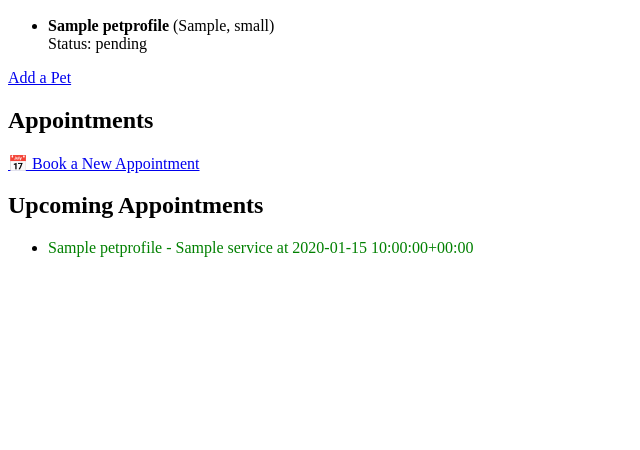
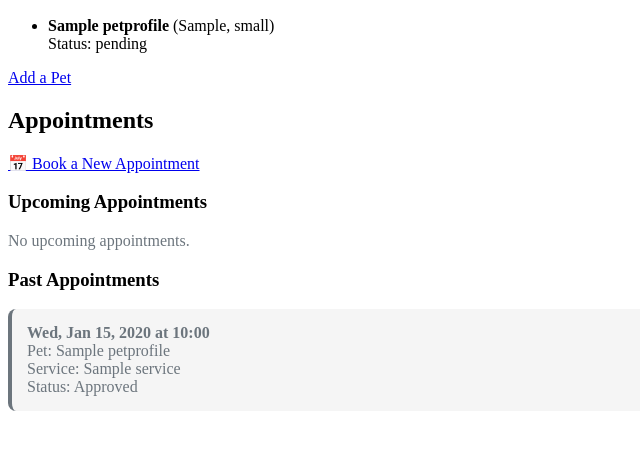
Before and after one commit to Kerem-Haeger/dog_booking_system, a Django app: page /client/ in a window 1280 px wide. Shown: the part 192-642 px from the top of the page, without its empty margins (0-640 px from the left). Run offline with Django 4.2, Linux system fonts and the light colour scheme; a user stored in the database is signed in; tables that the repository leaves empty hold one stand-in row (values such as "Sample post").

Commit message:
Add cancellation function for clients

```diff
--- a/booking_system/settings.py
+++ b/booking_system/settings.py
@@ -27,7 +27,7 @@ BASE_DIR = Path(__file__).resolve().parent.parent
 SECRET_KEY = os.environ.get("SECRET_KEY")
 
 # SECURITY WARNING: don't run with debug turned on in production!
-DEBUG = False
+DEBUG = True
 
 ALLOWED_HOSTS = [
     '.herokuapp.com',
--- a/core/templates/core/client_dashboard.html
+++ b/core/templates/core/client_dashboard.html
@@ -29,26 +29,189 @@
     <a href="{% url 'book_appointment' %}">📅 Book a New Appointment</a>
 </p>
 
-<h2>Upcoming Appointments</h2>
+<h3>Upcoming Appointments</h3>
 
-{% if appointments %}
-<ul>
-    {% for appt in appointments %}
-    <li>
-        <span style="
-    {% if appt.status == 'approved' %}color: green;
-    {% elif appt.status == 'pending' %}color: orange;
-    {% elif appt.status == 'rejected' %}color: red;
-    {% else %}color: black;
-    {% endif %}
-">
-            {{ appt }}
+{% if upcoming_appointments %}
+<div class="appointments-list">
+    {% for appt in upcoming_appointments %}
+    <div class="appointment-item upcoming">
+        <span class="appointment-status status-{{ appt.status }}">
+            <strong>{{ appt.appointment_time|date:"D, M j, Y" }} at {{ appt.appointment_time|time:"H:i" }}</strong><br>
+            Pet: {{ appt.pet_profile.name }}<br>
+            Service: {{ appt.service.name }}<br>
+            Status:
+            <span class="
+                {% if appt.status == 'approved' %}text-success
+                {% elif appt.status == 'pending' %}text-warning
+                {% elif appt.status == 'rejected' %}text-danger
+                {% elif appt.status == 'cancelled' %}text-muted
+                {% else %}text-muted
+                {% endif %}
+            ">
+                {{ appt.status|title }}
+            </span>
+            {% if appt.assigned_employee %}
+            <br>Assigned to:
+            {{ appt.assigned_employee.user.get_full_name|default:appt.assigned_employee.user.username }}
+            {% endif %}
+
+            <!-- Cancellation Option - Only for approved appointments -->
+            {% if appt.status == 'approved' %}
+            {% if appt.can_cancel %}
+            <br><a href="{% url 'cancel_appointment' appt.id %}" class="btn btn-cancel-neutral">Cancel</a>
+            {% else %}
+            <br><button class="btn btn-cancel-disabled" disabled
+                title="Cannot cancel within 24 hours - Contact business directly">Cancel</button>
+            {% endif %}
+            {% endif %}
         </span>
-    </li>
+    </div>
     {% endfor %}
-</ul>
+</div>
 {% else %}
-<p>No upcoming appointments.</p>
+<p class="text-muted">No upcoming appointments.</p>
 {% endif %}
 
+<h3>Past Appointments</h3>
+
+{% if past_appointments %}
+<div class="appointments-list past-appointments">
+    {% for appt in past_appointments %}
+    <div class="appointment-item past">
+        <span class="appointment-status-past">
+            <strong>{{ appt.appointment_time|date:"D, M j, Y" }} at {{ appt.appointment_time|time:"H:i" }}</strong><br>
+            Pet: {{ appt.pet_profile.name }}<br>
+            Service: {{ appt.service.name }}<br>
+            Status: {{ appt.status|title }}
+            {% if appt.assigned_employee %}
+            <br>Assigned to:
+            {{ appt.assigned_employee.user.get_full_name|default:appt.assigned_employee.user.username }}
+            {% endif %}
+        </span>
+    </div>
+    {% endfor %}
+</div>
+{% else %}
+<p class="text-muted">No past appointments.</p>
+{% endif %}
+
+<style>
+    .appointments-list {
+        margin: 15px 0;
+    }
+
+    .appointment-item {
+        padding: 15px;
+        margin: 10px 0;
+        border-radius: 8px;
+        border-left: 4px solid;
+    }
+
+    .appointment-item.upcoming {
+        background-color: #f8f9fa;
+        border-left-color: #007bff;
+    }
+
+    .appointment-item.past {
+        background-color: #f5f5f5;
+        border-left-color: #6c757d;
+        color: #6c757d;
+    }
+
+    .appointment-status {
+        display: block;
+    }
+
+    .appointment-status-past {
+        display: block;
+        color: #6c757d;
+    }
+
+    .text-success {
+        color: #28a745 !important;
+    }
+
+    .text-warning {
+        color: #ffc107 !important;
+    }
+
+    .text-danger {
+        color: #dc3545 !important;
+    }
+
+    .text-muted {
+        color: #6c757d !important;
+    }
+
+    .past-appointments .text-success,
+    .past-appointments .text-warning,
+    .past-appointments .text-danger {
+        color: #6c757d !important;
+    }
+
+    .btn-cancel {
+        display: inline-block;
+        padding: 4px 8px;
+        margin-top: 8px;
+        font-size: 12px;
+        color: #fff;
+        background-color: #dc3545;
+        border: 1px solid #dc3545;
+        border-radius: 4px;
+        text-decoration: none;
+        cursor: pointer;
+    }
+
+    .btn-cancel:hover {
+        background-color: #c82333;
+        border-color: #bd2130;
+        text-decoration: none;
+        color: #fff;
+    }
+
+    .btn-cancel-neutral {
+        display: inline-block;
+        padding: 4px 12px;
+        margin-top: 8px;
+        font-size: 12px;
+        color: #6c757d;
+        background-color: #f8f9fa;
+        border: 1px solid #dee2e6;
+        border-radius: 4px;
+        text-decoration: none;
+        cursor: pointer;
+    }
+
+    .btn-cancel-neutral:hover {
+        background-color: #e9ecef;
+        border-color: #adb5bd;
+        text-decoration: none;
+        color: #495057;
+    }
+
+    .btn-cancel-disabled {
+        display: inline-block;
+        padding: 4px 12px;
+        margin-top: 8px;
+        font-size: 12px;
+        color: #6c757d;
+        background-color: #e9ecef;
+        border: 1px solid #dee2e6;
+        border-radius: 4px;
+        cursor: not-allowed;
+        opacity: 0.6;
+    }
+
+    .warning-text {
+        font-size: 12px;
+        color: #856404;
+        background-color: #fff3cd;
+        padding: 4px 8px;
+        border-radius: 4px;
+        display: inline-block;
+        margin-top: 8px;
+        border: 1px solid #ffeaa7;
+    }
+</style>
+
 {% endblock %}
--- a/core/urls.py
+++ b/core/urls.py
@@ -14,6 +14,8 @@ urlpatterns = [
     path('client/pets/add/', views.add_pet, name='add_pet'),
     path('client/appointments/book/', views.book_appointment,
          name='book_appointment'),
+    path('client/appointments/cancel/<int:appointment_id>/',
+         views.cancel_appointment, name='cancel_appointment'),
     path('ajax/available-slots/', fetch_available_slots,
          name='fetch_available_slots'),
     path('employee/', views.employee_dashboard, name='employee_dashboard'),
--- a/core/views/__init__.py
+++ b/core/views/__init__.py
@@ -1,5 +1,7 @@
 # Import all views for backward compatibility
-from .client_views import client_dashboard, add_pet, book_appointment
+from .client_views import (
+    client_dashboard, add_pet, book_appointment, cancel_appointment
+)
 from .employee_views import employee_dashboard
 from .manager_views import (
     manager_dashboard, approve_pets, approve_appointments
@@ -49,6 +51,7 @@ __all__ = [
     'client_dashboard',
     'add_pet',
     'book_appointment',
+    'cancel_appointment',
     'employee_dashboard',
     'manager_dashboard',
     'approve_pets',
--- a/core/views/client_views.py
+++ b/core/views/client_views.py
@@ -1,8 +1,8 @@
 from django.contrib import messages
 from django.contrib.auth.decorators import login_required
-from django.shortcuts import redirect, render
+from django.shortcuts import redirect, render, get_object_or_404
 from django.utils import timezone
-from datetime import datetime
+from datetime import datetime, timedelta
 
 from ..models import PetProfile, Appointment, ServicePrice
 from ..forms import PetProfileForm, AppointmentForm
@@ -12,13 +12,33 @@ from ..forms import PetProfileForm, AppointmentForm
 def client_dashboard(request):
     """Dashboard view for clients showing their pets and appointments"""
     pets = PetProfile.objects.filter(user=request.user)
-    appointments = Appointment.objects.filter(
-        pet_profile__user=request.user
-    ).order_by('appointment_time')
+
+    # Get current datetime
+    now = timezone.now()
+
+    # Separate upcoming and past appointments
+    upcoming_appointments = Appointment.objects.filter(
+        pet_profile__user=request.user,
+        appointment_time__gte=now
+    ).order_by('appointment_time')  # Nearest first
+
+    past_appointments = Appointment.objects.filter(
+        pet_profile__user=request.user,
+        appointment_time__lt=now
+    ).order_by('-appointment_time')  # Most recent first
+
+    # Add cancellation eligibility to upcoming appointments
+    for appointment in upcoming_appointments:
+        time_until_appointment = appointment.appointment_time - now
+        appointment.can_cancel = (
+            time_until_appointment.total_seconds() > 24 * 60 * 60 and
+            appointment.status not in ['cancelled', 'rejected']
+        )
 
     return render(request, 'core/client_dashboard.html', {
         'pets': pets,
-        'appointments': appointments,
+        'upcoming_appointments': upcoming_appointments,
+        'past_appointments': past_appointments,
     })
 
 
@@ -97,3 +117,45 @@ def book_appointment(request):
         form = AppointmentForm(user=request.user)
 
     return render(request, 'core/book_appointment.html', {'form': form})
+
+
+@login_required
+def cancel_appointment(request, appointment_id):
+    """Allow clients to cancel appointments if more than 24 hours in advance"""
+    appointment = get_object_or_404(
+        Appointment,
+        id=appointment_id,
+        pet_profile__user=request.user
+    )
+
+    # Check if appointment is more than 24 hours in the future
+    now = timezone.now()
+    time_until_appointment = appointment.appointment_time - now
+
+    # 24 hours in seconds
+    if time_until_appointment.total_seconds() <= 24 * 60 * 60:
+        messages.error(
+            request,
+            "Cannot cancel appointments within 24 hours. "
+            "Please contact the business directly."
+        )
+        return redirect('client_dashboard')
+
+    if request.method == 'POST':
+        # Cancel the appointment
+        appointment.status = 'cancelled'
+        appointment.save()
+
+        formatted_time = appointment.appointment_time.strftime(
+            "%H:%M on %d/%m/%Y"
+        )
+        messages.success(
+            request,
+            f"Appointment for {formatted_time} has been cancelled."
+        )
+        return redirect('client_dashboard')
+
+    return render(request, 'core/cancel_appointment.html', {
+        'appointment': appointment,
+        'time_until_appointment': time_until_appointment
+    })
```
Also changed, not shown: core/templates/core/cancel_appointment.html (added, +76 -0 lines).
